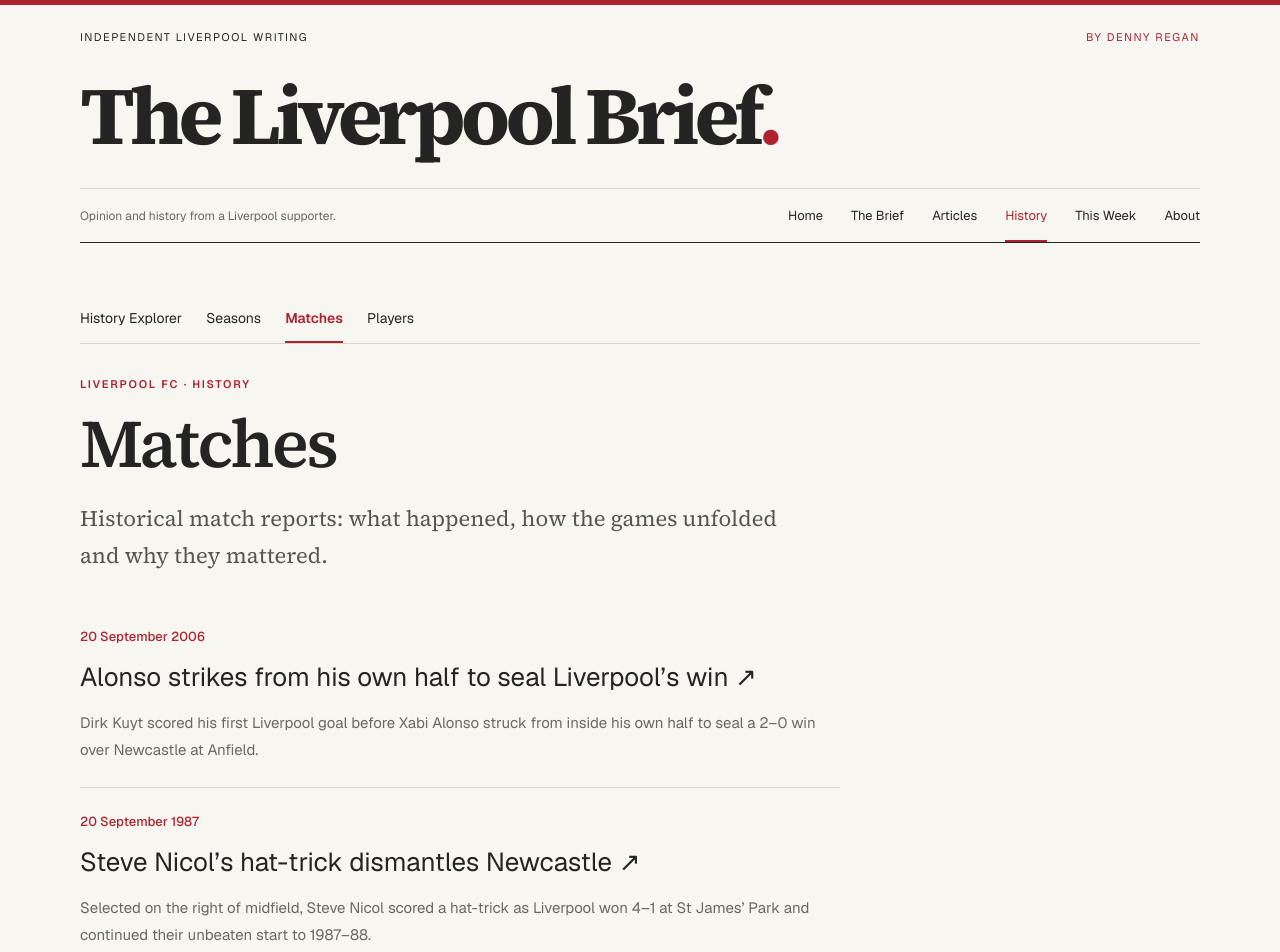
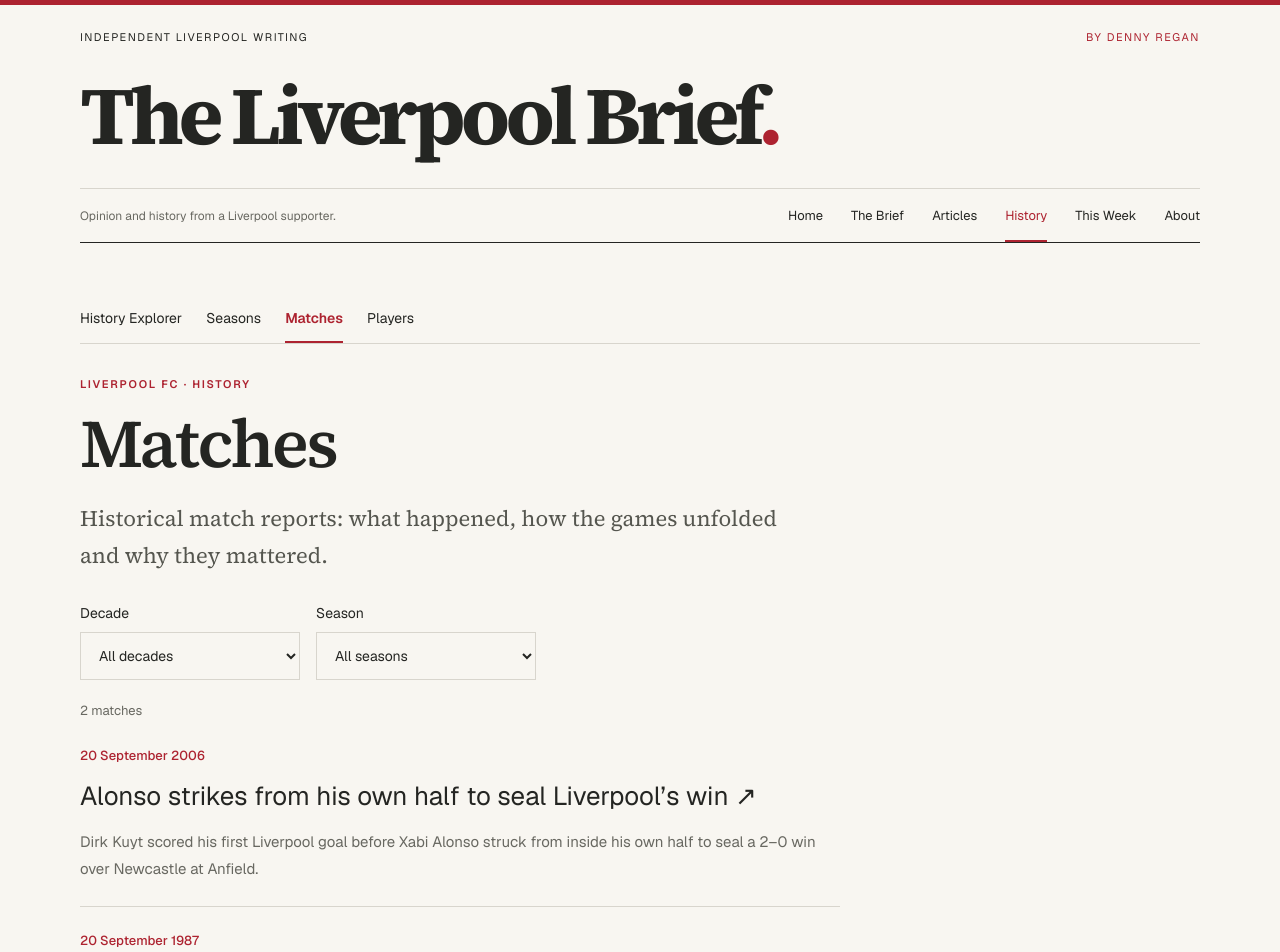
Before and after one commit to DennyRegan/the-liverpool-brief, a Next.js app: page /history/matches in a window 1280 px wide. Shown: the top 952 px of the page. Built offline with nearby package versions, Linux system fonts and the light colour scheme.

Commit message:
Add match decade and season filters; sort players by first name

```diff
--- a/app/components/history/HistoryBrowse.tsx
+++ b/app/components/history/HistoryBrowse.tsx
@@ -1,4 +1,4 @@
-import Link from "next/link";
+import { HistoryBrowseList } from "./HistoryBrowseList";
 import { SiteHeader } from "@/app/components/SiteHeader";
 import { HistoryNav } from "@/app/components/history/HistoryNav";
 import { getHistoryBrowseArticles } from "@/lib/content/archive";
@@ -17,15 +17,7 @@
           ? "Historical match reports: what happened, how the games unfolded and why they mattered."
           : "The careers and contributions of Liverpool players, told through factual biographies and historical accounts."}</p>
       </header>
-      {articles.length > 0 ? <ul className="hx-reading-list hx-browse-list" role="list">
-        {articles.map(article => <li key={article.slug}>
-          <article>
-            <p className="hx-period">{article.historicalPeriod}</p>
-            <h2><Link href={`/archive/${article.slug}`} prefetch={false}>{article.title}<span aria-hidden="true"> ↗</span></Link></h2>
-            <p>{article.excerpt}</p>
-          </article>
-        </li>)}
-      </ul> : <p className="hx-quiet">{matches ? "Historical match reports will appear here as they are published." : "Player biographies will appear here as they are published."}</p>}
+      <HistoryBrowseList section={section} articles={articles.map(({ slug, title, excerpt, historicalPeriod, decade, season }) => ({ slug, title, excerpt, historicalPeriod, decade, season }))} />
     </main>
   </>;
 }
--- /dev/null
+++ b/app/components/history/HistoryBrowseList.tsx
@@ -0,0 +1,46 @@
+"use client";
+
+import { useState } from "react";
+import Link from "next/link";
+
+type BrowseArticle = {
+  slug: string; title: string; excerpt: string; historicalPeriod: string;
+  decade: string; season?: string;
+};
+
+export function HistoryBrowseList({ section, articles }: { section: "matches" | "players"; articles: BrowseArticle[] }) {
+  const [decade, setDecade] = useState("");
+  const [season, setSeason] = useState("");
+  const matches = section === "matches";
+  const decades = [...new Set(articles.map(article => article.decade))].sort().reverse();
+  const inDecade = articles.filter(article => !decade || article.decade === decade);
+  const seasons = [...new Set(inDecade.flatMap(article => article.season ? [article.season] : []))].sort().reverse();
+  const visible = matches ? inDecade.filter(article => !season || article.season === season) : articles;
+
+  return <>
+    {matches && articles.length > 0 && <>
+      <div className="hx-match-filters" role="group" aria-label="Filter historical matches">
+        <label>Decade<select value={decade} onChange={event => { setDecade(event.target.value); setSeason(""); }}>
+          <option value="">All decades</option>
+          {decades.map(value => <option key={value} value={value}>{value}</option>)}
+        </select></label>
+        <label>Season<select value={season} onChange={event => setSeason(event.target.value)}>
+          <option value="">All seasons</option>
+          {seasons.map(value => <option key={value} value={value}>{value.replace("-", "–")}</option>)}
+        </select></label>
+        {(decade || season) && <button type="button" onClick={() => { setDecade(""); setSeason(""); }}>Reset filters</button>}
+      </div>
+      <p className="hx-quiet" role="status">{visible.length} {visible.length === 1 ? "match" : "matches"}</p>
+    </>}
+    {!matches && articles.length > 0 && <p className="hx-quiet">Alphabetical by first name</p>}
+    {visible.length > 0 ? <ul className="hx-reading-list hx-browse-list" role="list">
+      {visible.map(article => <li key={article.slug}><article>
+        <p className="hx-period">{article.historicalPeriod}</p>
+        <h2><Link href={`/archive/${article.slug}`} prefetch={false}>{article.title}<span aria-hidden="true"> ↗</span></Link></h2>
+        <p>{article.excerpt}</p>
+      </article></li>)}
+    </ul> : <p className="hx-quiet">{matches
+      ? (articles.length ? "No matches found. Try another filter." : "Historical match reports will appear here as they are published.")
+      : "Player biographies will appear here as they are published."}</p>}
+  </>;
+}
--- a/app/history/history.css
+++ b/app/history/history.css
@@ -161,3 +161,10 @@
 .hx-browse-list h2 { font-size: 26px; line-height: 1.25; }
 .hx-browse-list h2 a { display: block; padding-block: 8px; min-height: 48px; }
 .hx-browse-list { max-width: 760px; }
+
+.hx-match-filters { display: flex; flex-wrap: wrap; align-items: end; gap: 16px; margin-bottom: 20px; }
+.hx-match-filters label { display: grid; gap: 8px; font-size: 14px; flex: 0 1 220px; min-width: 0; }
+.hx-match-filters select, .hx-match-filters button { min-height: 48px; padding: 10px 14px; border: 1px solid var(--line); background: var(--background); color: var(--foreground); font: inherit; border-radius: 0; }
+.hx-match-filters select { width: 100%; }
+.hx-match-filters button { cursor: pointer; color: var(--accent); }
+.hx-match-filters :focus-visible { outline: 2px solid var(--accent); outline-offset: 3px; }
--- a/lib/content/archive.ts
+++ b/lib/content/archive.ts
@@ -86,5 +86,10 @@
 
 export function getHistoryBrowseArticles(section: "matches" | "players", root = process.cwd()) {
     const type = section === "matches" ? "match" : "player";
-    return getFactualHistoryArticles(root).filter(article => article.articleType === type);
+    const articles = getFactualHistoryArticles(root).filter(article => article.articleType === type);
+    if (section === "matches") return articles;
+    const people = new Map(getHistoryEntities(root).map(entity => [entity.id, entity.label]));
+    // For biographies the first player ID identifies the main subject.
+    const name = (article: typeof articles[number]) => people.get(article.playerIds?.[0] ?? "") ?? article.title;
+    return articles.sort((a, b) => name(a).localeCompare(name(b), "en-GB") || a.slug.localeCompare(b.slug));
 }
```
Also changed, not shown: 2 other files (tests, documents, lock files or other folders).
